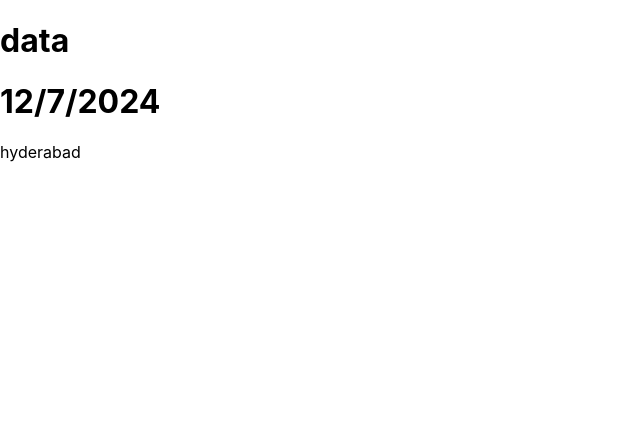
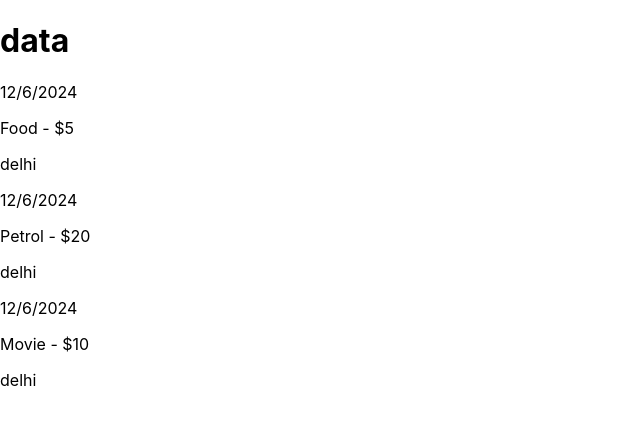
Before and after one commit to sanju0911/ExpenseTracker_Using_React, a React (Create React App) app in the folder learning_react/: page / in a window 1280 px wide. Shown: the top 424 px of the page, without its empty margins (0-640 px from the left). Built offline with nearby package versions, Linux system fonts and the light colour scheme.

Commit message:
added styling

```diff
--- a/learning_react/src/components/ExpenseItem.js
+++ b/learning_react/src/components/ExpenseItem.js
@@ -2,9 +2,20 @@ function ExpenseItem() {
   return (
     <div>
       <div>
-        <h1>12/7/2024</h1>
+        <p>12/6/2024</p>
+        <p>Food - $5</p>
+        <div>delhi</div>
       </div>
-      <div>hyderabad</div>
+      <div>
+        <p>12/6/2024</p>
+        <p>Petrol - $20</p>
+        <div>delhi</div>
+      </div>
+      <div>
+        <p>12/6/2024</p>
+        <p>Movie - $10</p>
+        <div>delhi</div>
+      </div>
     </div>
   );
 }
```
